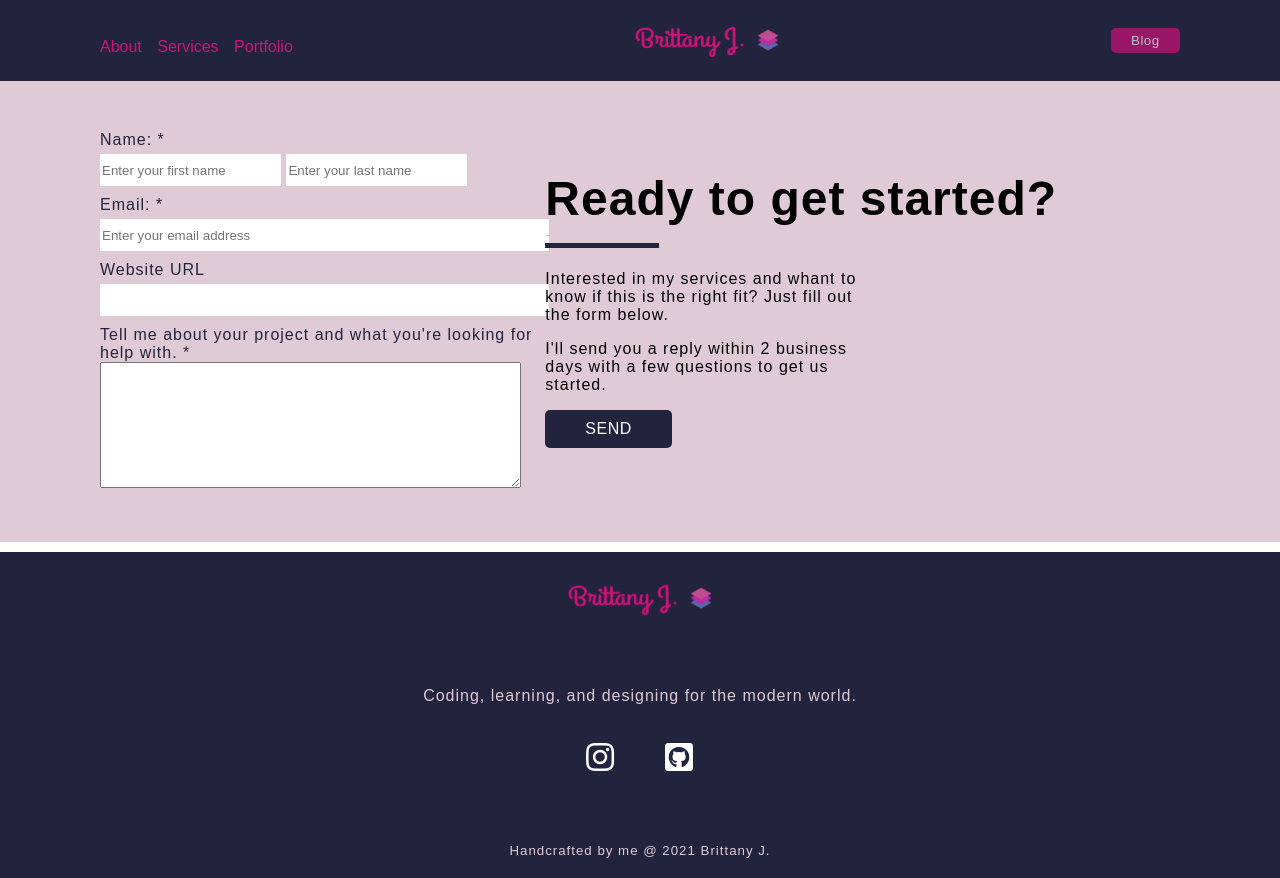
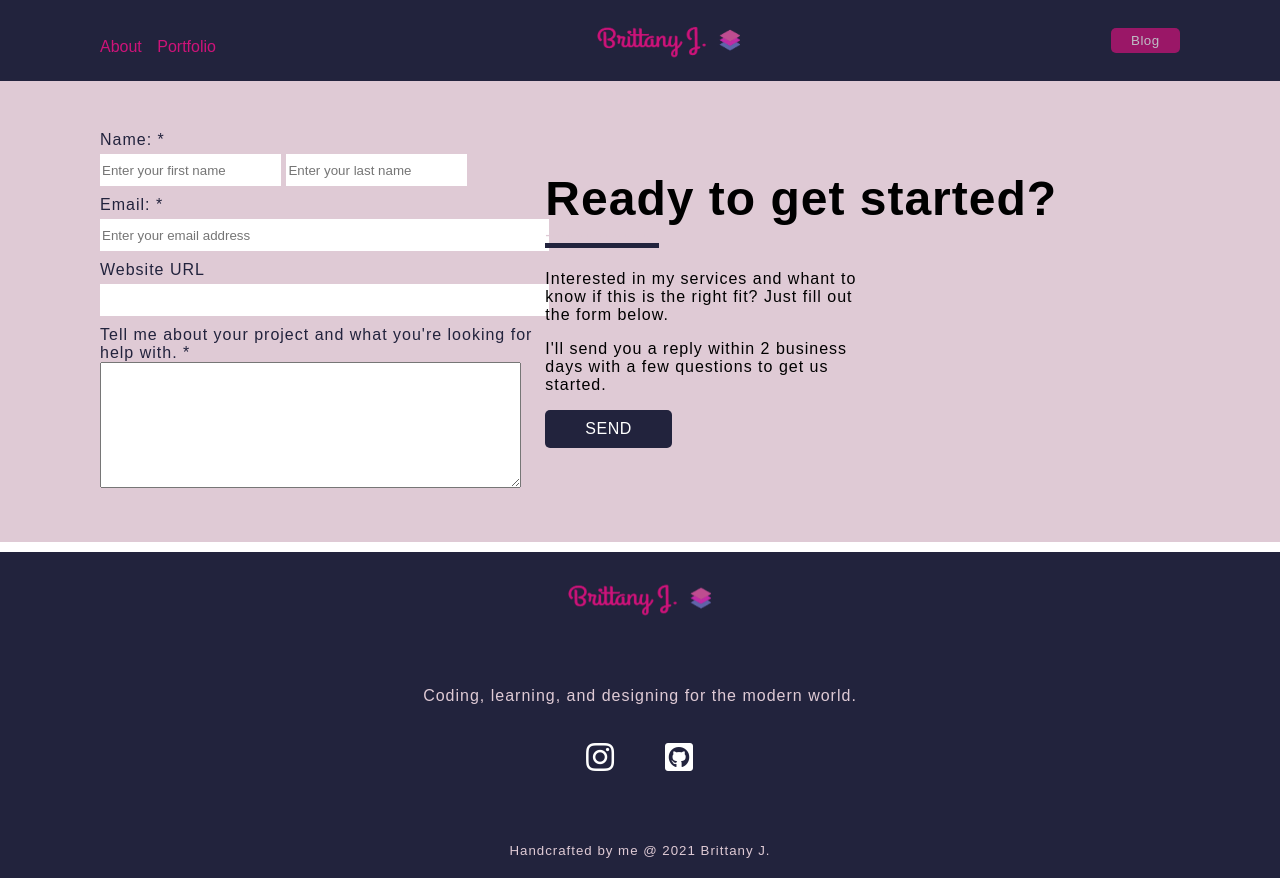
Before and after one commit to nuka-coder/portfolio, a plain HTML site: page contact.html in a window 1280 px wide. Drawn offline with nearby package versions, Linux system fonts and the light colour scheme.

Commit message:
Resolve irrelevant navbar links

```diff
--- a/contact.html
+++ b/contact.html
@@ -22,9 +22,8 @@
           <i class="fas fa-bars hamburger-button"></i>
 
           <div class="drop-content">
-            <a href="#About" class="nav-item">About</a>
-            <a href="#Services" class="nav-item">Services</a>
-            <a href="#Projects" class="nav-item">Portfolio</a>
+            <a href="index.html" class="nav-item">About</a>
+            <a href="https://github.com/houdinibeanie" class="nav-item">Portfolio</a>
           </div>
 
         </div>
```
